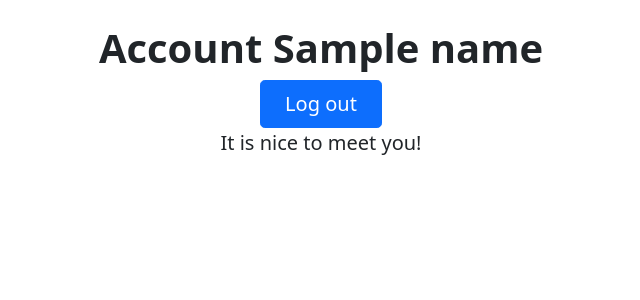
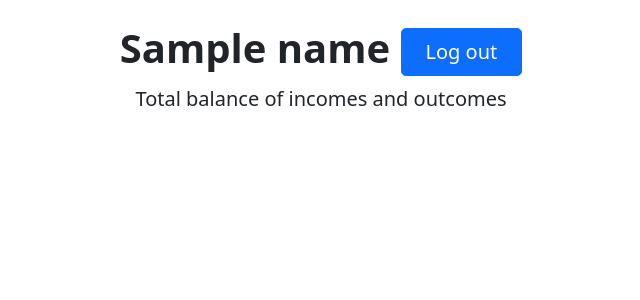
Before and after one commit to januszgo/banking, a Flask app: template templates/hello.html in a window 1280 px wide. Shown: the top 300 px of the page, without its empty margins (319-959 px from the left). Run offline with Flask 3, Linux system fonts and the light colour scheme; the template is opened without the code that fills it: most values are stand-ins (such as "Sample title", 1, 10 or a date in 2020); some libraries are stand-ins or nearby versions.

Commit message:
Update hello.html

```diff
--- a/templates/hello.html
+++ b/templates/hello.html
@@ -8,10 +8,10 @@
    <body>
      <main>
         <div class="px-4 py-3 my-2 text-center">
-            <h1 class="display-6 fw-bold">Account {{name}}</h1>
-            <a href="{{ url_for('index') }}" class="btn btn-primary btn-lg px-4 gap-3">Log out</a>
+            <h1 class="display-6 fw-bold">{{name}}
+            <a href="{{ url_for('index') }}" class="btn btn-primary btn-lg px-4 gap-3">Log out</a></h1>
             <p class="fs-5">
-                It is nice to meet you!
+                Total balance of incomes and outcomes
             </p>
           </div>
      </main>
```
